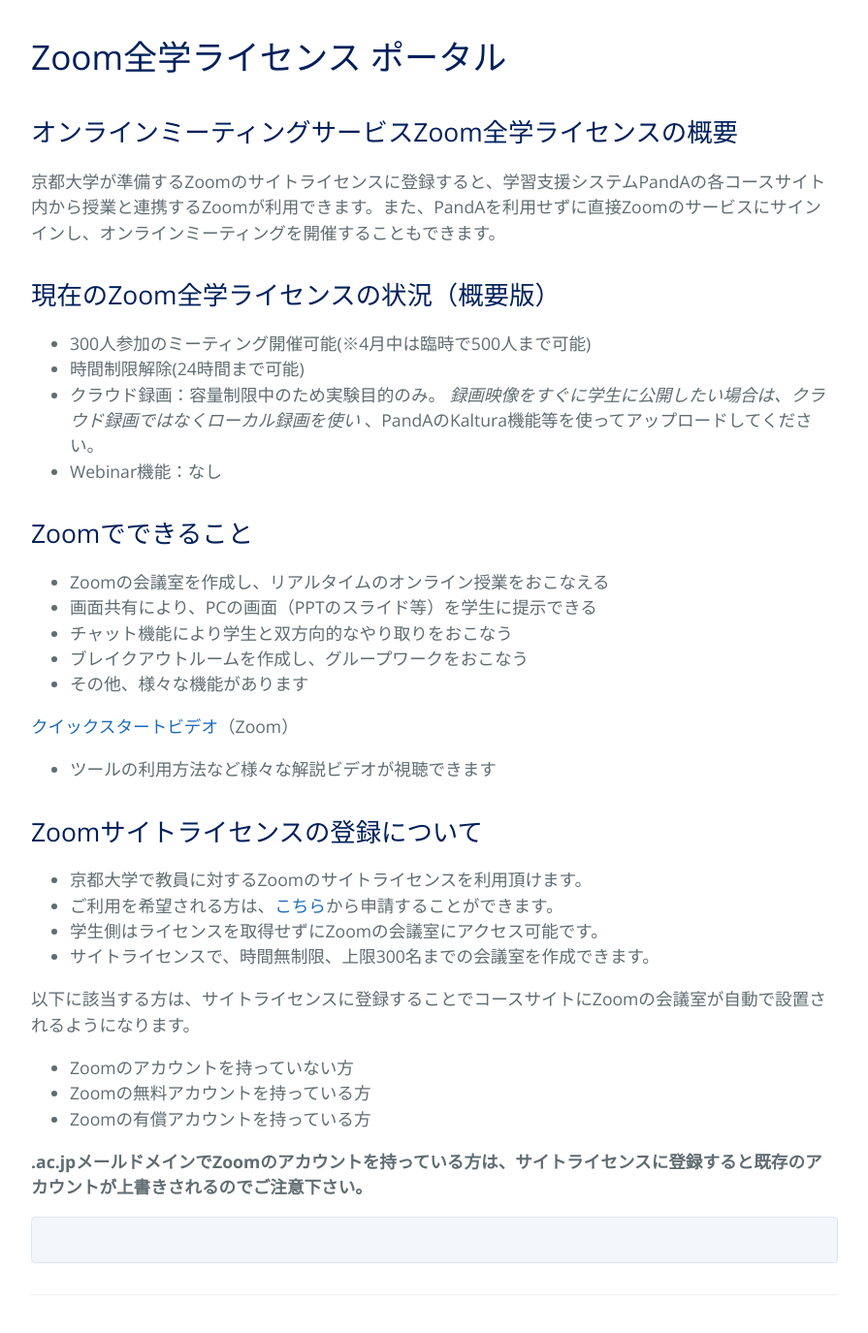
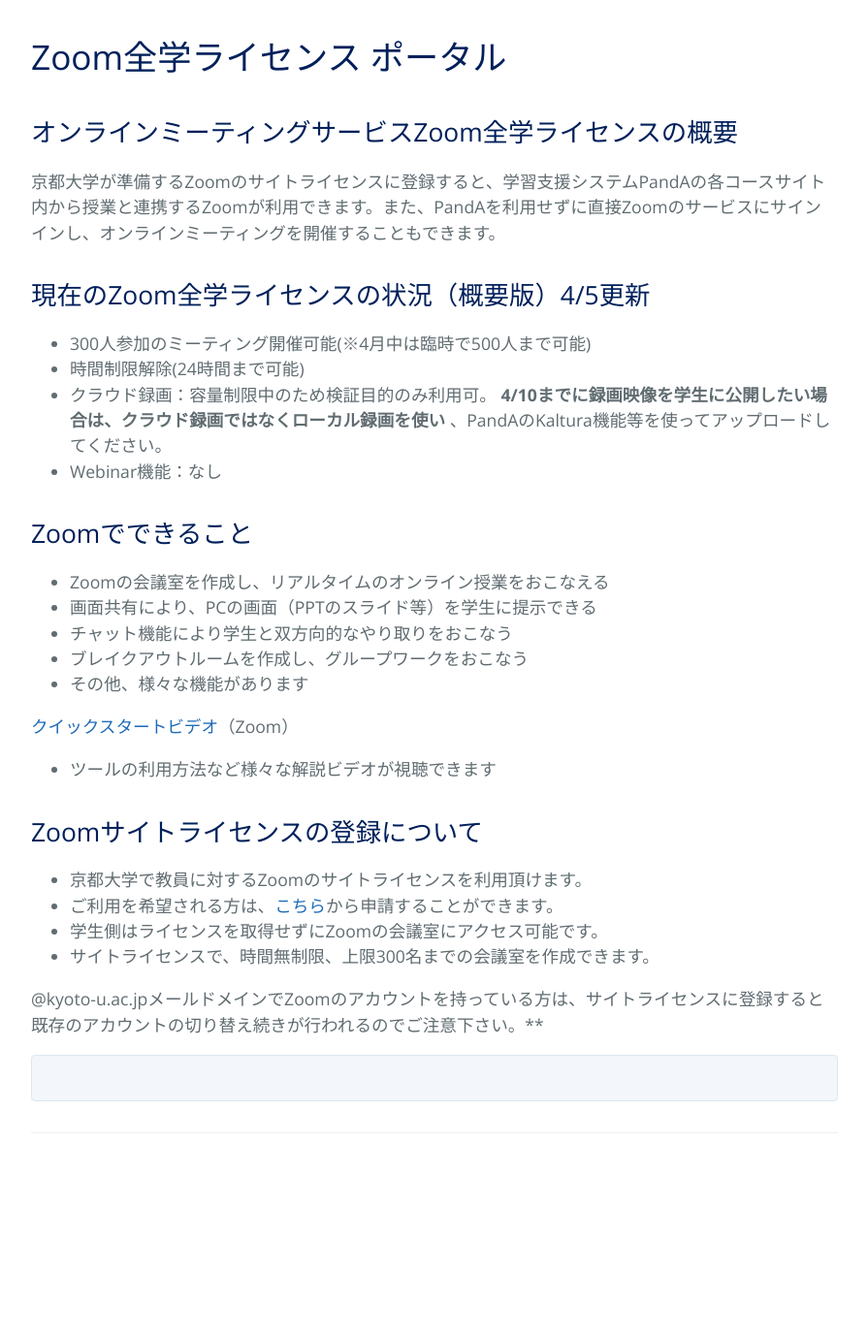
Before and after one commit to kyoto-u/online-edu, a Jekyll site: the page built from zoom.md, in a window 1280 px wide and 1400 px high, scrolled down 270 px. Shown: the top 1375 px of the window at 97% size, without its empty margins (192-1087 px from the left). Built offline with Jekyll 4.4.1, drawn with Linux system fonts in a browser that asks for light colours; after the commit the page ends 1503 px from its top, so only the background shows below that.

Commit message:
minor update

````diff
--- a/zoom.md
+++ b/zoom.md
@@ -7,10 +7,10 @@ title: オンラインミーティングサービス(Zoom全学ライセンス)
 
 京都大学が準備するZoomのサイトライセンスに登録すると、学習支援システムPandAの各コースサイト内から授業と連携するZoomが利用できます。また、PandAを利用せずに直接Zoomのサービスにサインインし、オンラインミーティングを開催することもできます。
 
-## 現在のZoom全学ライセンスの状況（概要版）
+## 現在のZoom全学ライセンスの状況（概要版）4/5更新
 - 300人参加のミーティング開催可能(※4月中は臨時で500人まで可能)
 - 時間制限解除(24時間まで可能)
-- クラウド録画：容量制限中のため実験目的のみ。 *録画映像をすぐに学生に公開したい場合は、クラウド録画ではなくローカル録画を使い* 、PandAのKaltura機能等を使ってアップロードしてください。
+- クラウド録画：容量制限中のため検証目的のみ利用可。 **4/10までに録画映像を学生に公開したい場合は、クラウド録画ではなくローカル録画を使い** 、PandAのKaltura機能等を使ってアップロードしてください。
 - Webinar機能：なし
 
 <!-- その他詳細なオプションについては以下 -->
@@ -32,19 +32,7 @@ title: オンラインミーティングサービス(Zoom全学ライセンス)
 - 学生側はライセンスを取得せずにZoomの会議室にアクセス可能です。
 - サイトライセンスで、時間無制限、上限300名までの会議室を作成できます。
 
-以下に該当する方は、サイトライセンスに登録することでコースサイトにZoomの会議室が自動で設置されるようになります。
-- Zoomのアカウントを持っていない方
-- Zoomの無料アカウントを持っている方
-- Zoomの有償アカウントを持っている方
-
-**.ac.jpメールドメインでZoomのアカウントを持っている方は、サイトライセンスに登録すると既存のアカウントが上書きされるのでご注意下さい。**
-
-<!--サイトライセンスの登録方法は、詳細が確定次第、掲載します。-->
-
-<!--
-- 無料のアカウントは1会議あたり40分の時間制限があります。
-- 現在、教育機関に対して1会議あたり上限300名、時間制限なしで無料アカウントを作成できます（4/30まで）
--->
+@kyoto-u.ac.jpメールドメインでZoomのアカウントを持っている方は、サイトライセンスに登録すると既存のアカウントの切り替え続きが行われるのでご注意下さい。**
 
 
 ```python
````
